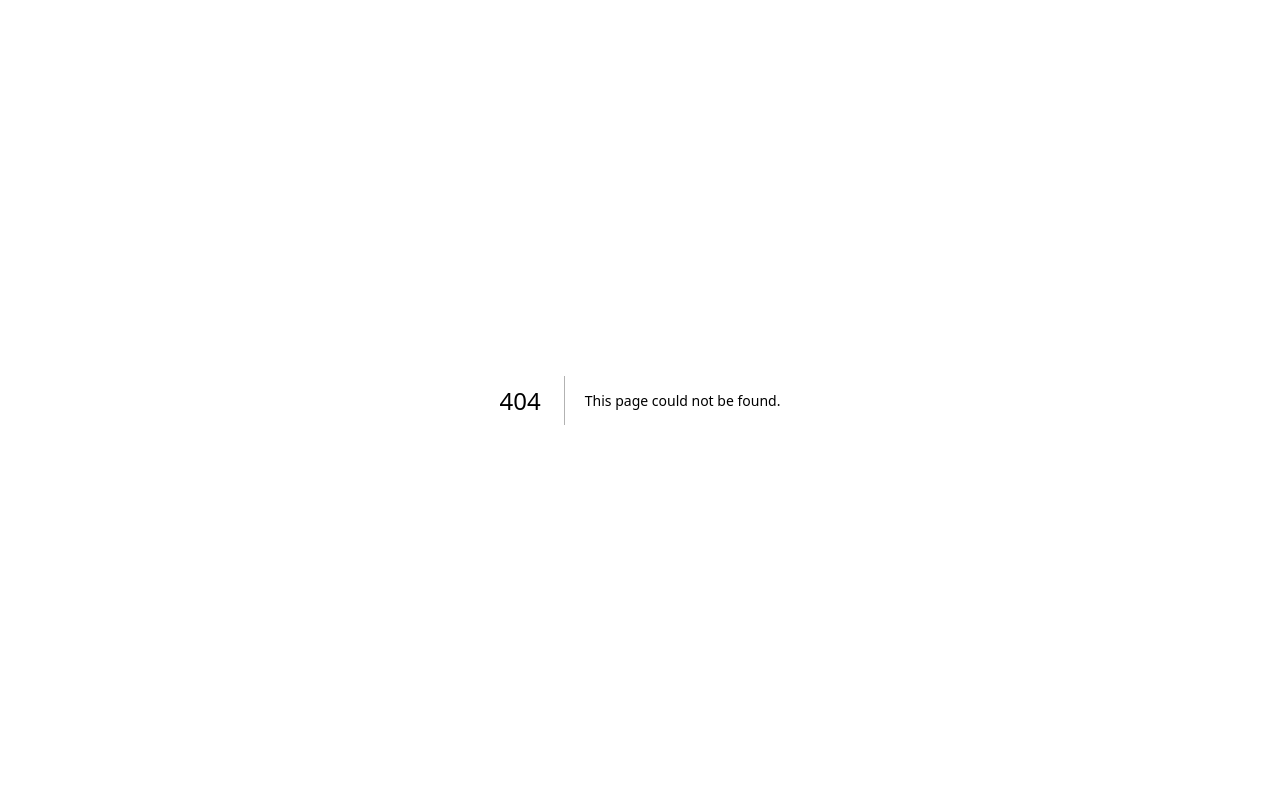
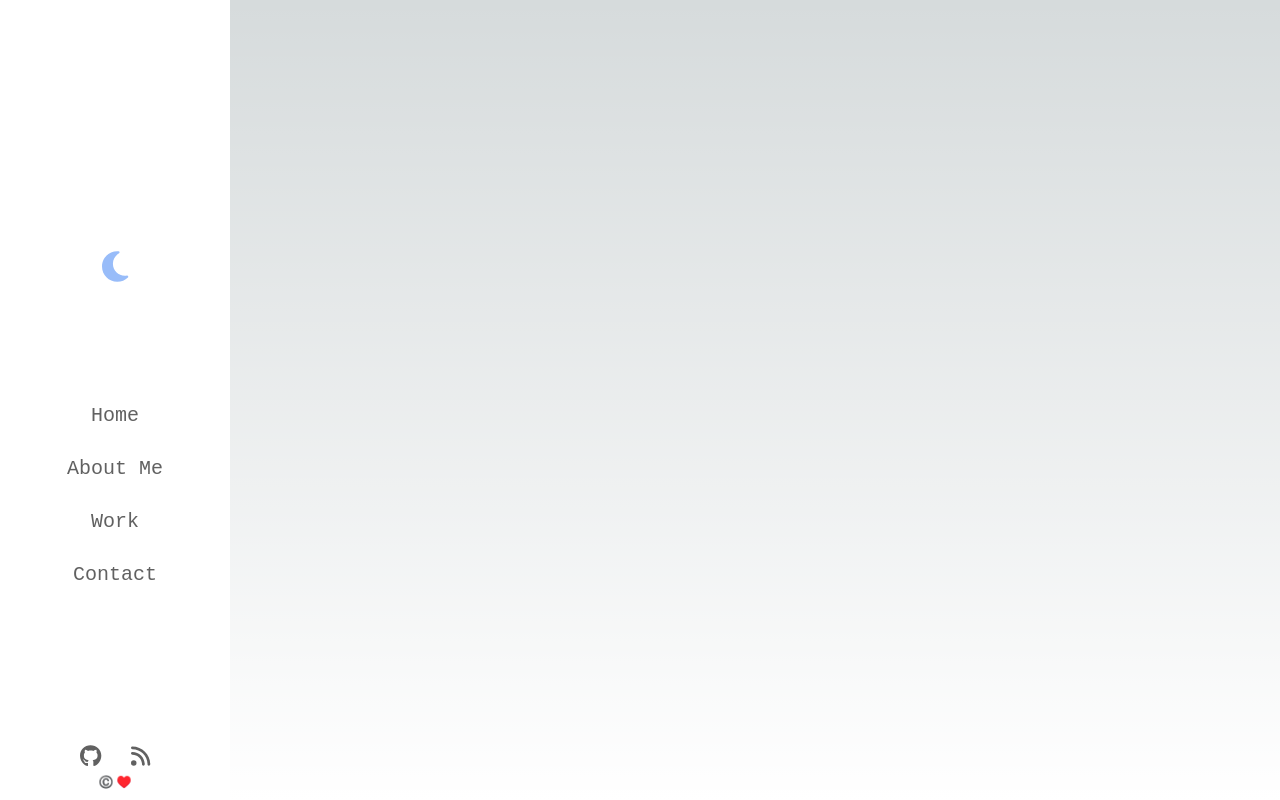
Before and after one commit to reshur-sol/RESHUR-PORTFOLIO, a Next.js app: page /src/components/units/nav/Nav.Presenter in a window 1280 px wide. Before the commit this address had no page. Built offline with nearby package versions, Linux system fonts and the light colour scheme.

Commit message:
pages : main,nav 완성

```diff
--- a/pages/_document.tsx
+++ b/pages/_document.tsx
@@ -1,13 +1,13 @@
-import { Html, Head, Main, NextScript } from "next/document"
+import { Html, Head, Main, NextScript } from 'next/document';
 
 export default function Document() {
   return (
-    <Html lang="ko">
+    <Html lang='ko'>
       <Head />
       <body>
         <Main />
         <NextScript />
       </body>
     </Html>
-  )
+  );
 }
--- /dev/null
+++ b/pages/src/components/units/nav/Nav.Presenter.tsx
@@ -0,0 +1,43 @@
+import { FontAwesomeIcon } from '@fortawesome/react-fontawesome';
+import { faMoon, faRss } from '@fortawesome/free-solid-svg-icons';
+import { faGithub } from '@fortawesome/free-brands-svg-icons';
+import * as NavStyles from './Nav.Styles';
+
+export default function NavUI(props: any) {
+  return (
+    <NavStyles.Navbar>
+      <NavStyles.Logo>
+        <FontAwesomeIcon
+          icon={faMoon}
+          className='Logo'
+          onClick={props.MoveToMain}
+        />
+      </NavStyles.Logo>
+      <NavStyles.Menu>
+        <NavStyles.Menuitem>Home</NavStyles.Menuitem>
+        <NavStyles.Menuitem>About Me</NavStyles.Menuitem>
+        <NavStyles.Menuitem>Work</NavStyles.Menuitem>
+        <NavStyles.Menuitem>Contact</NavStyles.Menuitem>
+      </NavStyles.Menu>
+      <NavStyles.SocialIcon>
+        <a
+          className='Github'
+          href='https://github.com/reshur-sol'
+          target='_blank'
+          rel='noreferrer'
+        >
+          <FontAwesomeIcon icon={faGithub} />
+        </a>
+        <a
+          className='Blog'
+          href='https://reshur-sol.github.io'
+          target='_blank'
+          rel='noreferrer'
+        >
+          <FontAwesomeIcon icon={faRss} />
+        </a>
+      </NavStyles.SocialIcon>
+      <NavStyles.Copyright>©️{props.copyright}</NavStyles.Copyright>
+    </NavStyles.Navbar>
+  );
+}
--- /dev/null
+++ b/pages/src/components/units/nav/Nav.Styles.ts
@@ -0,0 +1,73 @@
+import styled from '@emotion/styled';
+
+// Nav Bar
+export const Navbar = styled.div`
+  width: 230px;
+  height: 100vh;
+  display: flex;
+  flex-direction: column;
+  align-items: center;
+  justify-content: center;
+  background-color: #ffffff;
+`;
+export const Logo = styled.div`
+  margin: 50px 0 100px 0;
+  font-size: 35px;
+  color: #98bcf9;
+  :hover {
+    color: #ff6863;
+    transition: all 300ms ease-in;
+    cursor: pointer;
+  }
+`;
+export const Menu = styled.div`
+  display: flex;
+  flex-direction: column;
+  align-items: center;
+  font-family: 'Chivo Mono', monospace;
+  font-size: 20px;
+  font-weight: 500;
+`;
+export const Menuitem = styled.div`
+  cursor: pointer;
+  margin: 15px 0;
+  color: #616161;
+  :hover {
+    color: #ff6863;
+    transition: all 300ms ease-in;
+  }
+`;
+export const SocialIcon = styled.div`
+  display: flex;
+  flex-direction: row;
+  font-size: 22px;
+  color: #616161;
+  position: absolute;
+  bottom: 30px;
+  a {
+    margin: 0 15px;
+    cursor: pointer;
+  }
+  .Github,
+  .Blog {
+    :hover {
+      color: #ff8a80;
+      transition: all 300ms ease-in;
+      transform: scale(1.3);
+    }
+  }
+`;
+export const Copyright = styled.span`
+  font-size: 12px;
+  color: #616161;
+  position: absolute;
+  bottom: 10px;
+  cursor: default;
+  :after {
+    content: ' ♥️';
+    color: #ff8a80;
+  }
+  :hover {
+    color: #98bcf9;
+  }
+`;
```
Also changed, not shown: pages/main/index.tsx (added, +13 -0 lines), pages/src/components/units/nav/Nav.Container.tsx (added, +8 -0 lines), pages/main/main.tsx (deleted).
